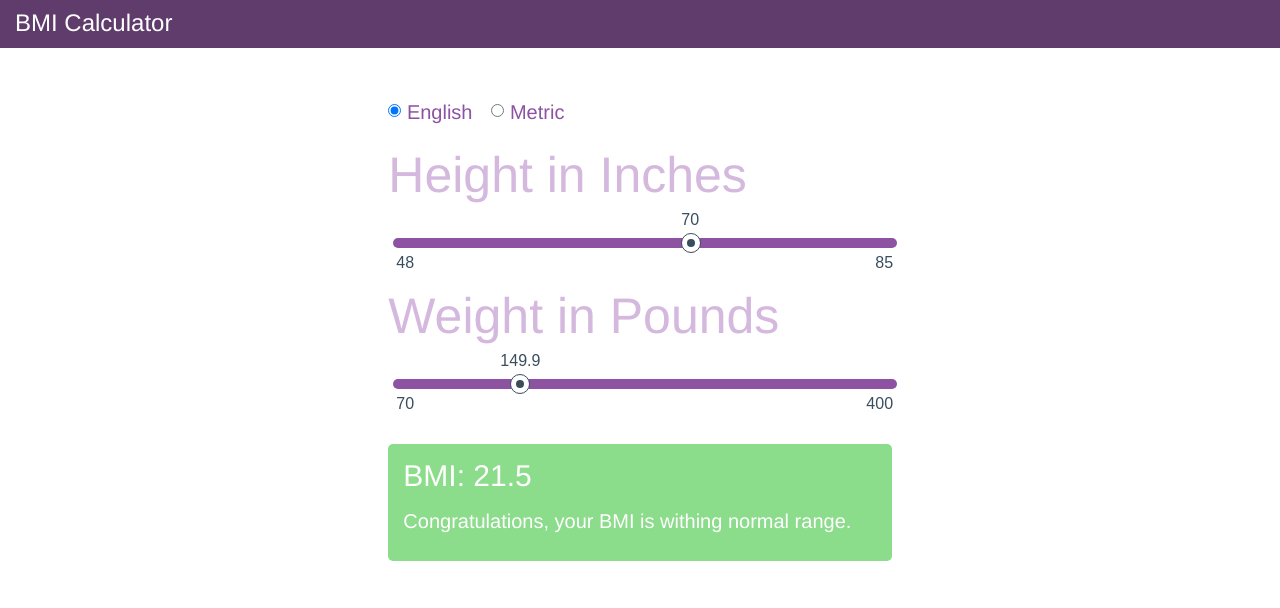
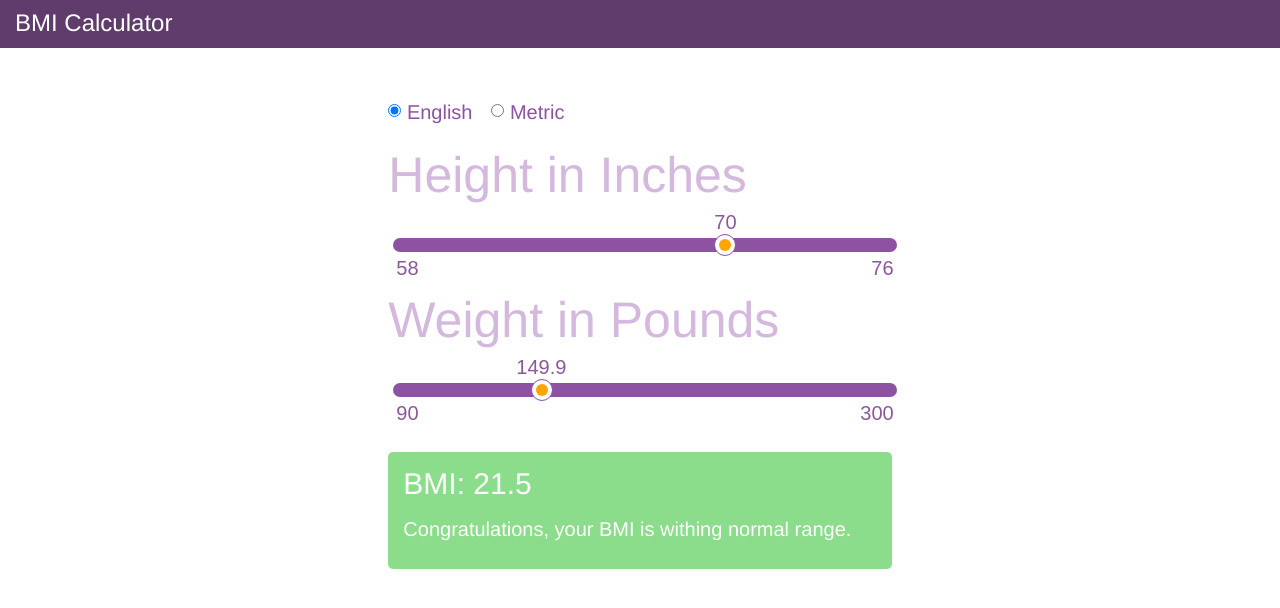
Before and after one commit to janmilosh/bmi_calculator, a plain HTML site: page index.html in a window 1280 px wide. Drawn offline with Linux system fonts and the light colour scheme.

Commit message:
Style refactor

```diff
--- a/partials/home.html
+++ b/partials/home.html
@@ -15,15 +15,15 @@
         <div class="slider-container" ng-if="units==='english'">
           <!--https://github.com/PopSugar/angular-slider-->
           <h3>Height in Inches</h3>
-          <slider slider-update floor="48" ceiling="85" step="0.2" precision="1" ng-model="metrics.inches"></slider>
+          <slider slider-update floor="58" ceiling="76" step="0.1" precision="1" ng-model="metrics.inches"></slider>
           <h3>Weight in Pounds</h3>
-          <slider slider-update floor="70" ceiling="400" step="1" precision="1" ng-model="metrics.pounds"></slider>
+          <slider slider-update floor="90" ceiling="300" step="0.1" precision="1" ng-model="metrics.pounds"></slider>
         </div>
         <div class="slider-container" ng-if="units==='metric'">
           <h3>Height in centimeters</h3>
-          <slider slider-update floor="122" ceiling="216" step="1" precision="1" ng-model="metrics.centimeters"></slider>
+          <slider slider-update floor="147.3" ceiling="193.0" step="0.1" precision="1" ng-model="metrics.centimeters"></slider>
           <h3>Weight in Kilograms</h3>
-          <slider slider-update floor="31.8" ceiling="181.4" step="0.2" precision="1" ng-model="metrics.kilograms"></slider>
+          <slider slider-update floor="40.8" ceiling="136.1" step="0.1" precision="1" ng-model="metrics.kilograms"></slider>
         </div>
         <div class="message" ng-class="[{overweight: assessment == 'overweight'}, {underweight: assessment == 'underweight'}]">
           <h2>BMI: {{ metrics.BMI | number:1 }}</h2>
--- a/scripts/services.js
+++ b/scripts/services.js
@@ -35,7 +35,7 @@ BMIServices.service('BMI', function() {
   }
 
   service.assess = function(bmi) {
-    if(bmi > 25) {
+    if(bmi >= 25) {
       return 'overweight';
     } else if(bmi < 18.5) {
       return 'underweight';
--- a/styles/style.css
+++ b/styles/style.css
@@ -72,7 +72,7 @@ input[type="radio"] {
 /* Slider styles */
 
 slider, [slider] {
-  height: 10px;
+  height: 14px;
 }
 
 slider div.bar, [slider] div.bar {
@@ -80,33 +80,37 @@ slider div.bar, [slider] div.bar {
 }
 
 slider div.handle.active:after, [slider] div.handle.active:after {
-    background-color: #52A256;
+    background-color: #8D52A2;
 }
 
 slider div.handle, [slider] div.handle {
-  top: -5px;
-  border: 1px solid #394D5D;
+  width: 22px;
+  height: 22px;
+  top: -4px;
+  border: 1px solid #8D52A2;
 }
 
 slider div.handle:after, [slider] div.handle:after {
-    background-color: #394D5D;
-    top: 5px;
-    left: 5px;
+  width: 12px;
+  height: 12px;
+  background-color: orange;
+  top: 4px;
+  left: 4px;
 }
 
 slider div.bubble.limit.low,
 slider div.bubble.limit.high {
-  top: 13px;
-  color: #394D5D;
-  font-size: 16px;
+  top: 15px;
+  color: #8A599A;
+  font-size: 20px;
 }
 
 
 slider div.bubble, [slider] div.bubble {
   display: inline-block;
-  color: #394D5D;
-  top: -30px;
-  font-size: 16px;
+  color: #8A599A;
+  top: -31px;
+  font-size: 20px;
 }
 
 @media (min-width: 768px) {
```
